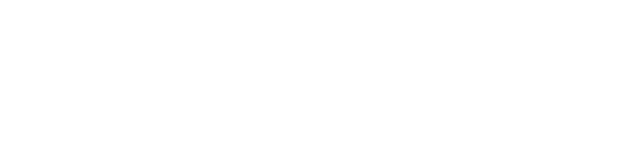
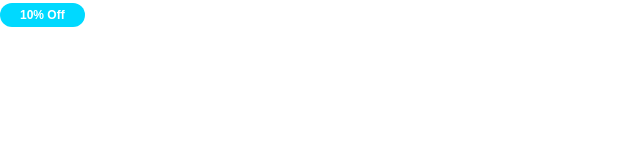
Before and after one commit to FarrukhGit/cloud-hosting, a plain HTML site: page index.html in a window 1280 px wide. Shown: the whole page, without its empty margins (0-640 px from the left). Drawn offline with Linux system fonts and the light colour scheme.

Commit message:
Defining the badges.

```diff
--- a/css/style.css
+++ b/css/style.css
@@ -81,3 +81,36 @@ text-decoration: none;
         font-size: 1.5rem;
     }
 }
+
+/* Badges */
+
+.badge {
+    border-radius: 20px;
+    font-size: 2rem;
+    font-weight: 600;
+    padding: 0.5rem 2rem;
+    white-space: nowrap;
+}
+
+.badge--primary {
+    background: var(--color-secondary);
+    color: #fff;
+}
+
+.badge-secondary {
+    background: var(--color-secondary);
+    color: #fff;
+}
+
+.badge--small {
+   font-size: 1.6rem;
+}
+
+@media screen and (min-width: 1024px) {
+.badge {
+    font-size: 1.5rem;
+}
+.badge--small {
+    font-size: 1.2rem;
+}
+}
--- a/index.html
+++ b/index.html
@@ -7,9 +7,10 @@
     <link rel="stylesheet" href="css/normalize.css">
     <link rel="stylesheet" href="css/style.css">
     <link rel="preconnect" href="https://fonts.gstatic.com">
-<link href="https://fonts.googleapis.com/css2?family=Roboto:wght@400;700&display=swap" rel="stylesheet">
+<link href="https://fonts.googleapis.com/css2?family=Roboto:wght@400;600;700&display=swap" rel="stylesheet">
 
 </head>
 <body>
+    <span class="badge badge--primary badge--small">10% Off</span>
 </body>
 </html>
```
Also changed, not shown: css/components/badges.html (added, +4 -0 lines).
